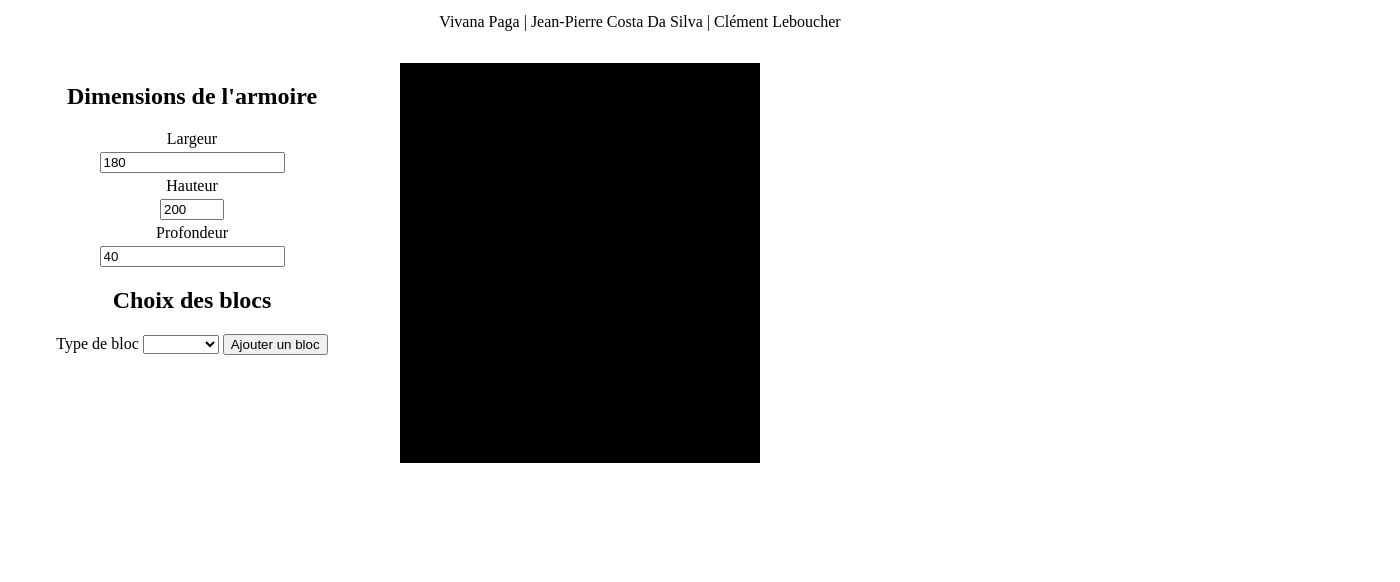
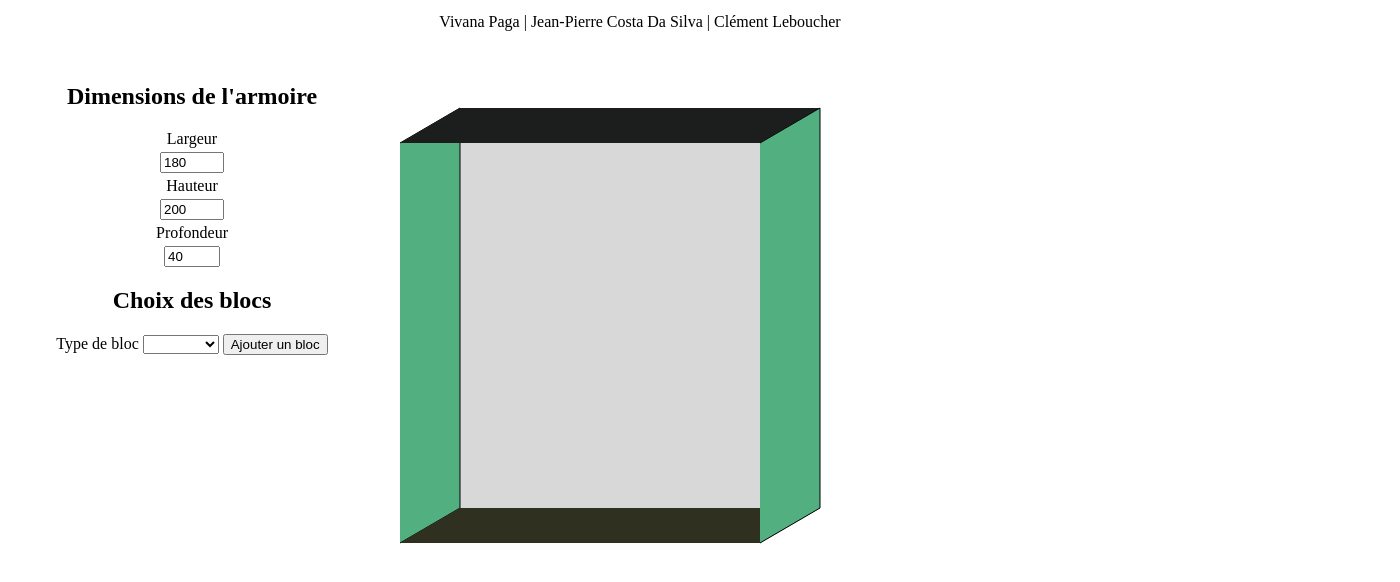
Before and after one commit to Keylies/Armoire, a plain HTML site: page index.html in a window 1280 px wide. Shown: the part 40-622 px from the top of the page, 1400 px wide, since content can reach past the window. Drawn offline with Linux system fonts and the light colour scheme.

Commit message:
3D perspective

```diff
--- a/index.html
+++ b/index.html
@@ -26,7 +26,7 @@
 
                 <div>
                     <label for="wardrobe-width">Largeur</label>
-                    <input type="number" id="wardrobe-width" placeholder="Largeur" ng-model="wardrobeWidth" ng-change="checkWardrobe()" min="30" ng-disabled="block.length > 0">
+                    <input type="number" id="wardrobe-width" placeholder="Largeur" ng-model="wardrobeWidth" ng-change="checkWardrobe()" min="30" max="300" ng-disabled="block.length > 0">
                 </div>
                 <div>
                     <label for="wardrobe-height">Hauteur</label>
@@ -34,7 +34,7 @@
                 </div>
                 <div>
                     <label for="wardrobe-depth">Profondeur</label>
-                    <input type="number" id="wardrobe-depth" placeholder="Pronfondeur" ng-model="wardrobeDepth" min="40" ng-disabled="block.length > 0">
+                    <input type="number" id="wardrobe-depth" placeholder="Pronfondeur" ng-model="wardrobeDepth" min="40" max="80" ng-disabled="block.length > 0">
                 </div>
             </div>
 
@@ -54,10 +54,49 @@
         </section><!--
 
      --><section class="section-svg">
-            <svg id="wardrobe-svg" class="wardrobe-svg" width="{{wardrobeWidthRatio}}" height="{{wardrobeHeightRatio}}">
-                <rect width="{{wardrobeWidthRatio}}" height="{{wardrobeHeightRatio}}" fill="#000" />
+            <svg id="wardrobe-svg" class="wardrobe-svg" width="1000" height="800">
+                <!-- <rect width="{{wardrobeWidthRatio}}" height="{{wardrobeHeightRatio}}" fill="#000" /> -->
+                <g id="wardrobe-base">
+
+                    <rect id="wardrobe-back" x="{{60 + wardrobeDepth - 40}}" y="{{45 - wardrobeDepth + 40}}" fill="#D8D8D8" width="{{wardrobeWidthRatio}}" height="{{wardrobeHeightRatio}}"/>
+
+                    <polyline id="wardrobe-left" fill="#51AF80" stroke="#000000" stroke-width="1"
+                        points="
+                            0,{{wardrobeHeightRatio + 80}}
+                            {{60 + wardrobeDepth - 40}},{{wardrobeHeightRatio + 45 - wardrobeDepth + 40}}
+                            {{60 + wardrobeDepth - 40}},{{45 - wardrobeDepth + 40}}
+                            0,80"
+                    />
+
+                    <polygon id="wardrobe-top" fill="#1B1E1C"
+                        points="
+                            0,80
+                            {{60 + wardrobeDepth - 40}},{{45 - wardrobeDepth + 40}}
+                            {{wardrobeWidthRatio + 60 + wardrobeDepth - 40}},{{45 - wardrobeDepth + 40}}
+                            {{wardrobeWidthRatio}}, 80"
+                    />
+
+                    <polygon id="wardrobe-bottom" fill="#303020"
+                        points="
+                            0,{{wardrobeHeightRatio + 80}}
+                            {{60 + wardrobeDepth - 40}},{{wardrobeHeightRatio + 45 - wardrobeDepth + 40}}
+                            {{wardrobeWidthRatio + 60 + wardrobeDepth - 40}},{{wardrobeHeightRatio + 45 - wardrobeDepth + 40}}
+                            {{wardrobeWidthRatio}},{{wardrobeHeightRatio + 80}}"
+                    />
+
+                    <polyline id="wardrobe-right" fill="#51AF80" stroke="#000000" stroke-width="1"
+                        points="
+                            {{wardrobeWidthRatio}},{{wardrobeHeightRatio + 80}}
+                            {{wardrobeWidthRatio + 60 + wardrobeDepth - 40}},{{wardrobeHeightRatio + 45 - wardrobeDepth + 40}}
+                            {{wardrobeWidthRatio + 60 + wardrobeDepth - 40}},{{45 - wardrobeDepth + 40}}
+                            {{wardrobeWidthRatio}},80"
+                    />
+
+                    <rect id="wardrobe-face" x="0" y="80" fill="none" width="{{wardrobeWidthRatio}}" height="{{wardrobeHeightRatio}}"/>
+
+                </g>
             </svg>
-
+            <!-- x,y x,y x,y x,y -->
             <!-- ng-style="{'width': wardrobeWidth, 'height': wardrobeHeight }" -->
         </section>
 
--- a/js/app.js
+++ b/js/app.js
@@ -1,3 +1,12 @@
+/*
+
+
+    J'ai ajouté + 80 ligne 147 car j'ai du aussi ajouter + 80 au svg en y
+    afin qu'on puisse voir la profondeur (qui peut aller jusqu'à 80 cm)
+
+
+ */
+
 'use strict';
 
 var wardrobeApp = angular.module('wardrobeApp', []);
@@ -136,7 +145,7 @@ wardrobeApp.directive('generateli', function ($compile) {
                 rect.setAttribute('ng-attr-fill', "{{block[" + scope.count + "].fill}}");
                 rect.setAttribute('id', "rect" + scope.count);
                 rect.setAttribute('x', coords.x);
-                rect.setAttribute('y', coords.y);
+                rect.setAttribute('y', coords.y + 80);
                 scope.block[scope.count].x = coords.x;
                 scope.block[scope.count].y = coords.y;
 
@@ -149,7 +158,7 @@ wardrobeApp.directive('generateli', function ($compile) {
                     secondRect.setAttribute('width', "{{block[" + scope.count + "].width * " + scope.multiplyCoeff + "}}");
                     secondRect.setAttribute('height', "4");
                     secondRect.setAttribute('x', "{{block[" + scope.count + "].x}}");
-                    secondRect.setAttribute('y', "{{block[" + scope.count + "].y + (block[" + scope.count + "].height * " + scope.multiplyCoeff + " - 4)}}");
+                    secondRect.setAttribute('y', "{{block[" + scope.count + "].y + (block[" + scope.count + "].height * " + scope.multiplyCoeff + " - 4) + 80}}");
 
                     g.appendChild(rect);
                     g.appendChild(secondRect);
@@ -165,7 +174,7 @@ wardrobeApp.directive('generateli', function ($compile) {
                     scope.block[scope.count].fill = "#D8D8CB";
 
                     circle.setAttribute('cx', "{{block[" + scope.count + "].x + (block[" + scope.count + "].width * " + scope.multiplyCoeff + " / 2)}}");
-                    circle.setAttribute('cy', "{{block[" + scope.count + "].y + (block[" + scope.count + "].height * " + scope.multiplyCoeff + " / 2)}}");
+                    circle.setAttribute('cy', "{{block[" + scope.count + "].y + (block[" + scope.count + "].height * " + scope.multiplyCoeff + " / 2 + 80)}}");
                     circle.setAttribute('r', "4.5");
 
                     g.appendChild(rect);
@@ -184,7 +193,7 @@ wardrobeApp.directive('generateli', function ($compile) {
                     secondRect.setAttribute('width', "{{block[" + scope.count + "].width * " + scope.multiplyCoeff + "}}");
                     secondRect.setAttribute('height', "4");
                     secondRect.setAttribute('x', "{{block[" + scope.count + "].x}}");
-                    secondRect.setAttribute('y', "{{block[" + scope.count + "].y + (block[" + scope.count + "].height * " + scope.multiplyCoeff + " / 5)}}");
+                    secondRect.setAttribute('y', "{{block[" + scope.count + "].y + (block[" + scope.count + "].height * " + scope.multiplyCoeff + " / 5 + 80)}}");
 
                     g.appendChild(rect);
                     g.appendChild(secondRect);
--- a/styles/main.css
+++ b/styles/main.css
@@ -10,7 +10,7 @@ html {
 
 body {
 	margin: 0;
-
+	min-height: 120vh;
 }
 
 h1 {
@@ -53,6 +53,6 @@ header {
 }
 
 .section-svg {
-	position: fixed;
+
     width: 70%;
 }
```
